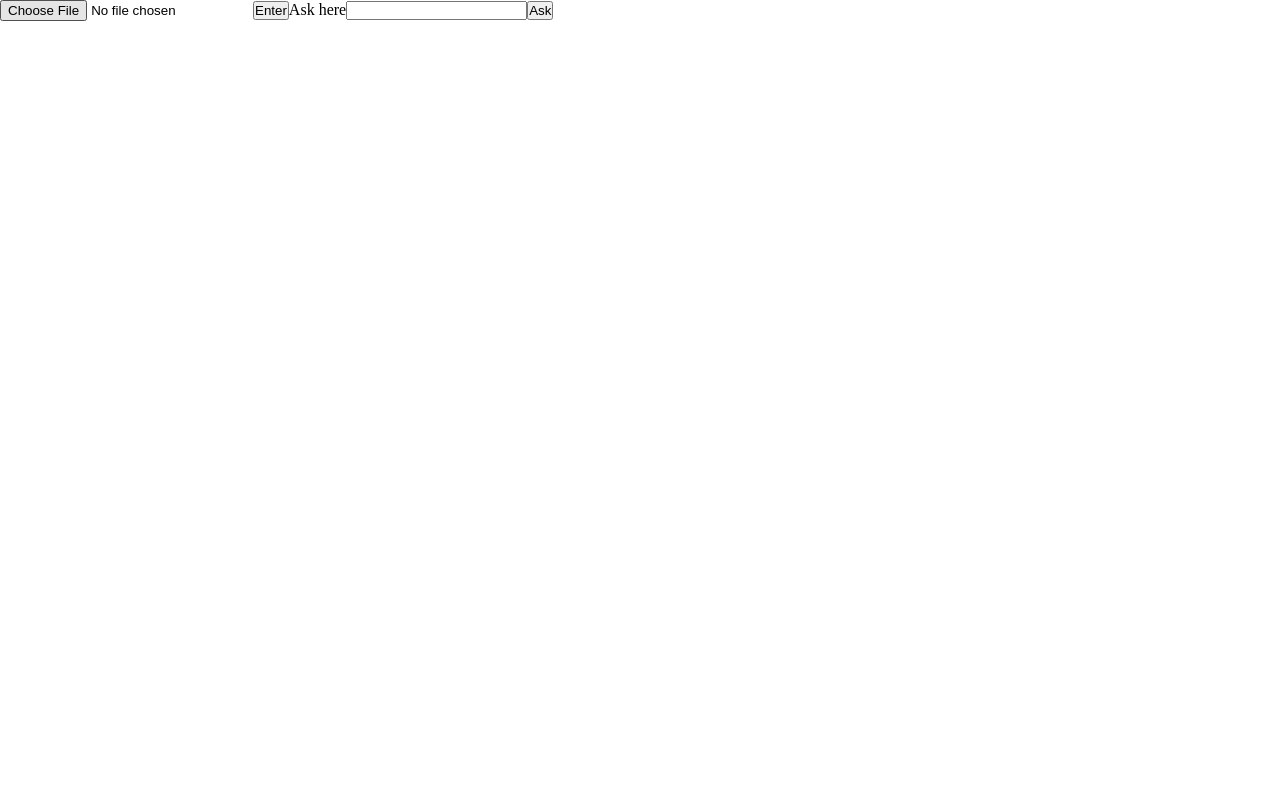
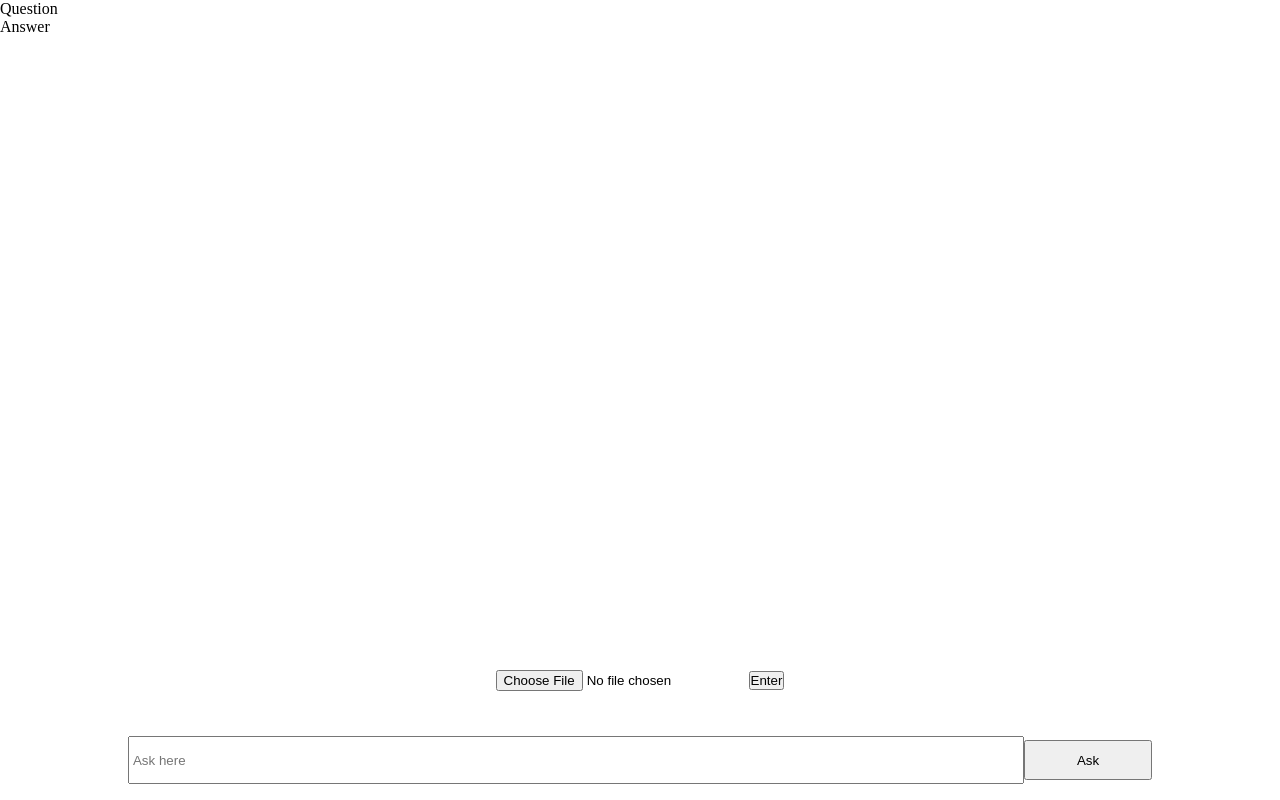
Before and after one commit to Dhanushvardan/rag_based_chatbot_fastapi_nextjs, a Next.js app in the folder client/myapp/: page /ragchatbot in a window 1280 px wide. Built offline with nearby package versions, Linux system fonts and the light colour scheme.

Commit message:
adding_styles

```diff
--- a/client/myapp/app/globals.scss
+++ b/client/myapp/app/globals.scss
@@ -38,3 +38,53 @@
     height: 100vh;
     width: 100vw;
 }
+
+.rcpWholeBody {
+    width: 100vw;
+    height: 100vh;
+    display: flex;
+    flex-direction: column;
+    .header {
+        width: 100vw;
+        height: 10vh;
+        display: flex;
+        align-items: center;
+        justify-content: center;
+    }
+    .chatBody {
+        width: 100vw;
+        height: 70vh;
+        display: flex;
+    }
+    .footer {
+        width: 100vw;
+        height: 20vh;
+        display: flex;
+        flex-direction: column;
+        .fileEnter {
+            width: 100vw;
+            height: 10vh;
+            display: flex;
+            justify-content: center;
+            align-items: center;
+        }
+        .chatEnter {
+            width: 100vw;
+            height: 10vh;
+            display: flex;
+            justify-content: center;
+            align-items: center;
+            .enterchat {
+                width: 70vw;
+                height: 6vh;
+            }
+            .chatEnterButton {
+                width: 10vw;
+                height: 5vh;
+                &:hover {
+                    height: 6vh;
+                }
+            }
+        }
+    }
+}
--- a/client/myapp/app/ragchatbot/page.tsx
+++ b/client/myapp/app/ragchatbot/page.tsx
@@ -2,6 +2,7 @@
 
 import { useState } from "react";
 import axios from "axios";
+ import "@/app/globals.scss";;
 
 export default function ragchatbot(){
     const [ff,setF] = useState<File | null>(null);
@@ -22,11 +23,20 @@ export default function ragchatbot(){
     }
     return(
         <div className="rcpWholeBody">
-            <input type="file" onChange={(e)=>{setF(e.target.files?.[0] || null)}}></input>
-            <button onClick={sendAi}>Enter</button>
-            <label>Ask here</label>
-            <input onChange={(e)=>{setQs(e.target.value)}} ></input>
-            <button onClick={askai}>Ask</button>
+            <div className="Qs">Question</div>
+            <div className="Ans">Answer</div>
+            <div className="header"></div>
+            <div className="chatBody"></div>
+            <div className="footer">
+            <div className="fileEnter"><input type="file" onChange={(e)=>{setF(e.target.files?.[0] || null)}}></input>
+            <button onClick={sendAi}>Enter</button></div>
+            <div className="chatEnter">
+
+            <input placeholder=" Ask here " className="enterchat" onChange={(e)=>{setQs(e.target.value)}} ></input>
+            <button className="chatEnterButton" onClick={askai}>Ask</button>
+            </div>
+            </div>
+
             {res}
         </div>
     );
```
